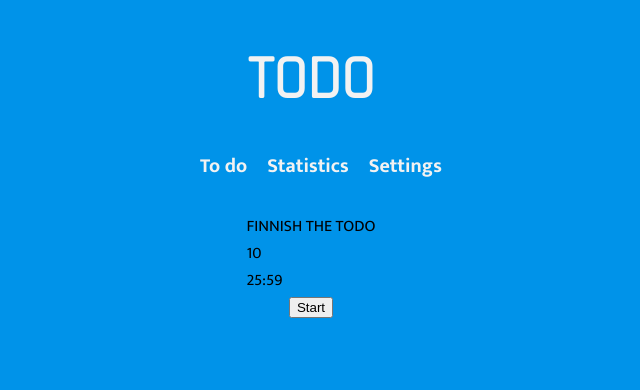
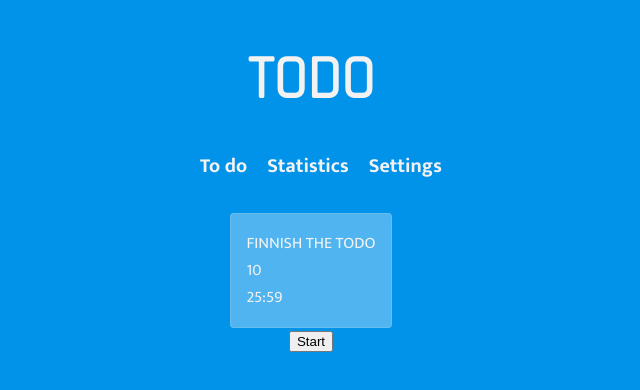
Before and after one commit to ThomasLaukkanen/todo-app, a Vue app: page /#/Timer in a window 1280 px wide. Shown: the top 390 px of the page, without its empty margins (329-969 px from the left). Built offline with nearby package versions, Linux system fonts and the light colour scheme.

Commit message:
new styling

```diff
--- a/src/views/Timer.vue
+++ b/src/views/Timer.vue
@@ -61,4 +61,11 @@
     flex-direction: column;
     align-items: center;
   }
+  .pomodoro {
+    border: var(--border);
+    background-color: var(--color-glass);
+    color: var(--color-white);
+    padding: 16px;
+    border-radius: 4px;
+  }
 </style>
```
